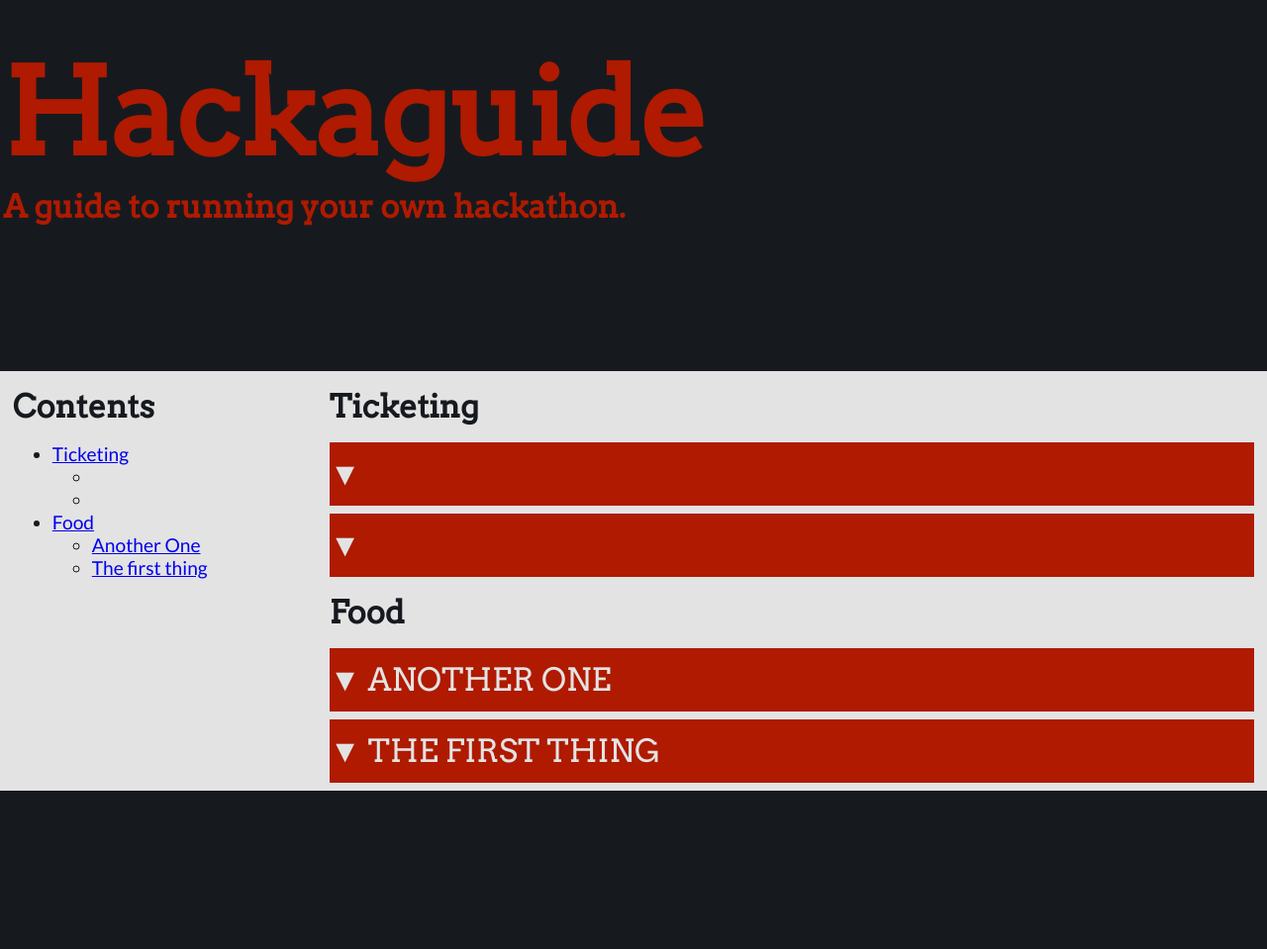
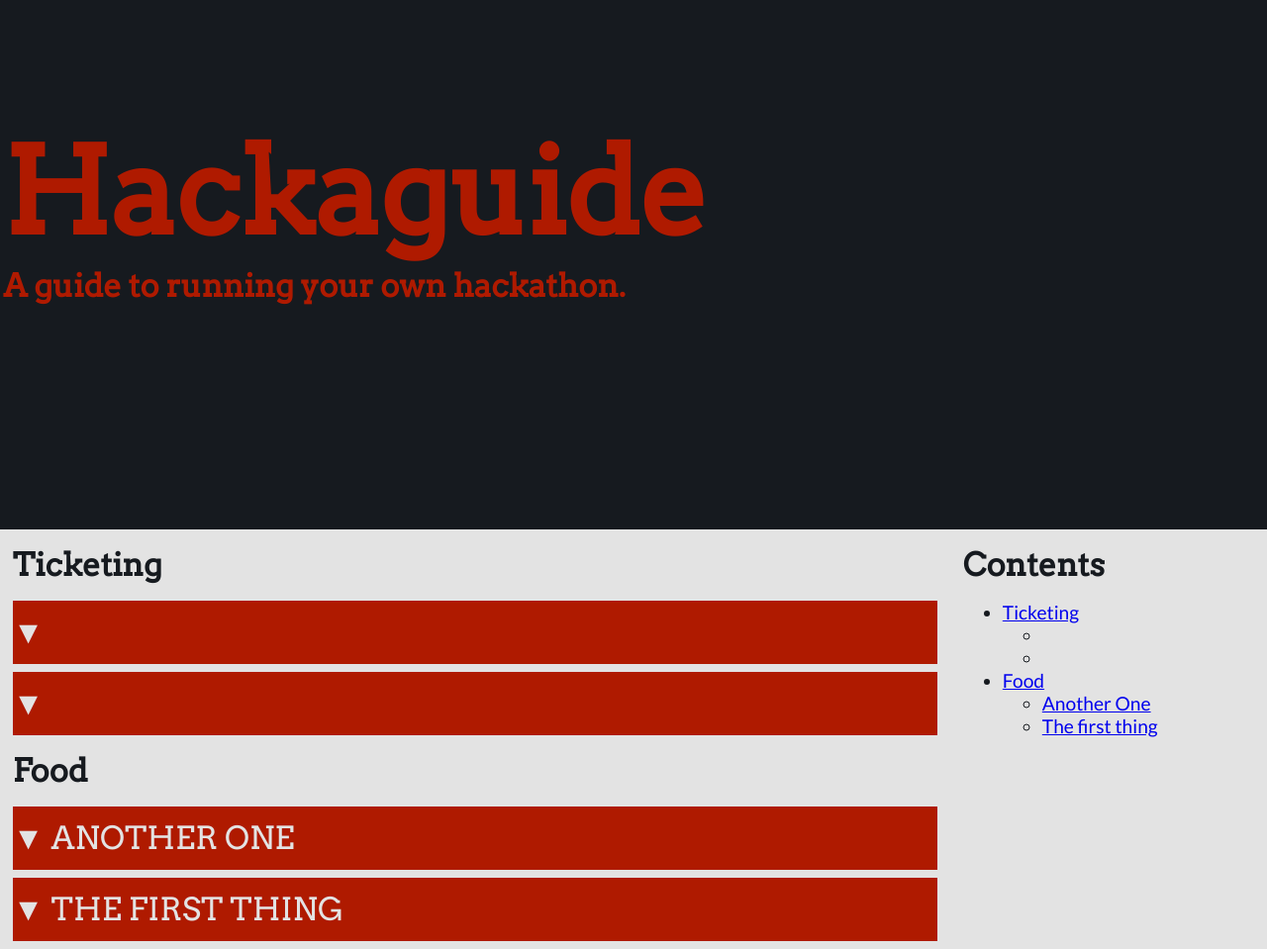
Before and after one commit to kpchi/hackaguide, a website: page index.html in a window 1280 px wide. Shown: the part 105-1064 px from the top of the page at 99% size. Before the commit the page ends 904 px from the top, so only its background shows below. Drawn offline with nearby package versions, Linux system fonts and the light colour scheme.

Commit message:
moved toc to right, header taller

```diff
--- a/sass/_layout.scss
+++ b/sass/_layout.scss
@@ -6,7 +6,7 @@ html, body {
 }
 
 header {
-    height: 60vh;
+    height: 80vh;
     overflow: hidden;
     display: flex;
     flex-direction: column;
@@ -72,12 +72,12 @@ article section {
             width: 23%;
             padding: 0 1%;
             position: fixed;
-            left: 0;
+            right: 0;
         }
         article {
             width: 73%;
             padding: 0 1%;
-            left: 25%;
+            right: 0;
             position: relative;
         }
     }
```
Also changed, not shown: main.css.
